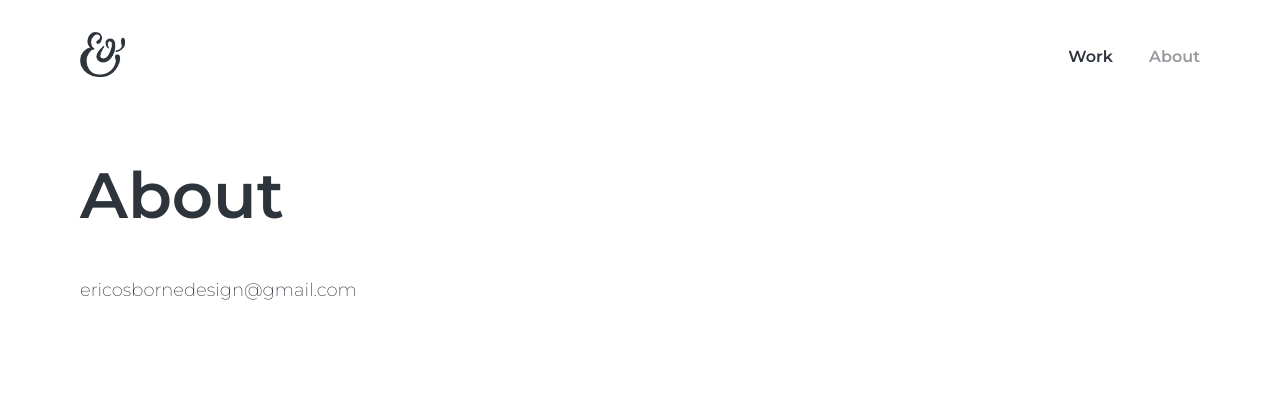
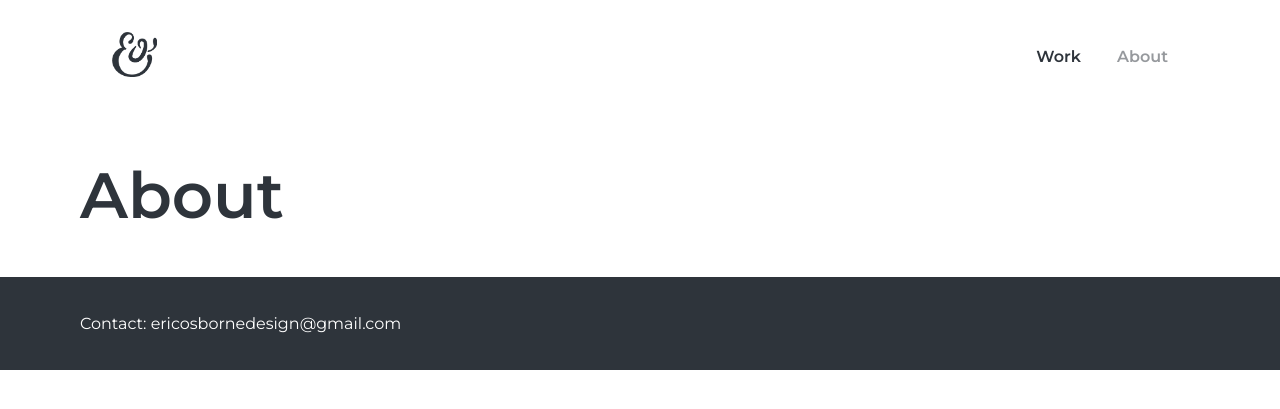
Before and after one commit to osbornedesign/eo-website, a PHP site: page /about.php in a window 1280 px wide. Shown: the top 409 px of the page. Run offline with PHP 8.4, Linux system fonts and the light colour scheme; some libraries are stand-ins or nearby versions.

Commit message:
fixed grid for layout and added images

```diff
--- a/about.php
+++ b/about.php
@@ -1,11 +1,13 @@
 <?php include 'elements/header.php'; ?>
 
-  <main role="main">
-    <h1>About</h1>
-    <!-- <p class="lead">Eric Osborne is a product designer based in Charlotte, NC</p> -->
-    <!-- <p class="lead">
-      <a href="#" class="btn btn-lg btn-primary">Learn more</a>
-    </p> -->
+  <main>
+  	<div class="body-container">
+	    <h1>About</h1>
+	    <!-- <p class="lead">Eric Osborne is a product designer based in Charlotte, NC</p> -->
+	    <!-- <p class="lead">
+	      <a href="#" class="btn btn-lg btn-primary">Learn more</a>
+	    </p> -->
+	  </div>
   </main>
 
   <?php include 'elements/footer.php'; ?>
--- a/css/main.css
+++ b/css/main.css
@@ -72,6 +72,9 @@
 
 .m-64 {
   margin: 64px !important; }
+
+.m-16-32 {
+  margin: 32px 16px 32px 16px !important; }
 
 .m-x-0 {
   margin-left: 0 !important;
@@ -1353,8 +1356,8 @@
   transition: color 0.05s linear, background-color 0.05s linear; }
 
 .btn.btn--brand {
-  border: 1px solid #3F4DE9;
-  background-color: #3F4DE9;
+  border: 1px solid #2F86D9;
+  background-color: #2F86D9;
   color: #ffffff; }
   .btn.btn--brand:hover {
     background-color: #3844ca; }
@@ -1423,19 +1426,19 @@ body {
     font-size: 48px; }
   body h3 {
     font-size: 32px; }
+  body h4 {
+    font-weight: 400; }
   body p {
     font-weight: 200;
     line-height: 1.5;
     font-size: 18px; }
 
 .cover-container {
-  width: 70em; }
-  .cover-container .row-full {
-    width: 100vw;
-    position: relative;
-    margin-left: -50vw;
-    height: auto;
-    left: 50%; }
+  width: 100em; }
+  .cover-container .body-container {
+    max-width: 70em;
+    margin: 0 auto;
+    padding: 0 32px; }
 
 /*
  * Header
@@ -1469,7 +1472,13 @@ header {
 /*
  * Footer
  */
-footer a {
-  text-decoration: none; }
+footer {
+  background-color: #2E343B;
+  color: #ffffff; }
+  footer a {
+    text-decoration: none;
+    color: #ffffff; }
+    footer a:hover {
+      color: #2F86D9 !important; }
 
 /*# sourceMappingURL=main.css.map */
--- a/css/main.scss
+++ b/css/main.scss
@@ -91,6 +91,10 @@ body {
     font-size: $font-size-x-large;
   }
 
+  h4 {
+    font-weight: $font-weight-regular;
+  }
+
   p {
     font-weight: $font-weight-light;
     line-height: 1.5;
@@ -99,15 +103,13 @@ body {
 }
 
 .cover-container {
-  width: 70em;
+  width: 100em;
 
-    .row-full {
-      width: 100vw;
-      position: relative;
-      margin-left: -50vw;
-      height: auto;
-      left: 50%;
-    }
+  .body-container {
+    max-width: 70em;
+    margin: 0 auto;
+    padding: 0 32px;
+  }
 }
 
 /*
@@ -155,7 +157,15 @@ header {
  */
 
 footer {
+  background-color: $black;
+  color: $white;
+
   a {
     text-decoration: none;
+    color: $white;
+
+    &:hover {
+      color: $blue !important;
+    }
   }
 }
--- a/css/utilities/_spacing.scss
+++ b/css/utilities/_spacing.scss
@@ -95,6 +95,10 @@
 
 	.m-64 {
 		margin: 64px !important;
+	}
+
+	.m-16-32 {
+		margin: 32px 16px 32px 16px !important;
 	}
 
 	//zero margins
--- a/css/utilities/_variables.scss
+++ b/css/utilities/_variables.scss
@@ -8,7 +8,7 @@ $xl-bp: 1200px;
 $lt-gray: #f4f4f4;
 $gray: #dee2e6;
 $orange: #F16C28;
-$blue: #3F4DE9;
+$blue: #2F86D9;
 $black: #2E343B;
 $white: #ffffff;
 
--- a/elements/footer.php
+++ b/elements/footer.php
@@ -1,5 +1,9 @@
 	  <footer>
-	  	<p><a href="mailto:ericosbornedesign@gmail.com?Subject=Hello!"> ericosbornedesign@gmail.com</a></p>
+	  	<div class="body-container p-16-0">
+		  	<h4>Contact:
+		  		<a href="mailto:ericosbornedesign@gmail.com?Subject=Hello!"> ericosbornedesign@gmail.com</a>
+		  	</h4>
+		  </div>
 	  </footer>
 	</div>
 	<!-- Bootstrap core JavaScript
--- a/elements/header.php
+++ b/elements/header.php
@@ -12,8 +12,9 @@
 	</head>
 	<body>
 		<script>document.body.className += ' fade-out';</script>
-		<div class="cover-container m-0-16">
-		  <header class="p-32-x">
+		<div class="cover-container">
+			<div class="body-container">
+			  <header class="p-32-x  m-0-32">
 			      <a href="index.php">
 			      	<img src="img/logo-icon.png" class="nav-logo" alt="Eric Osborne Design">
 			      </a>
@@ -22,3 +23,4 @@
 			        <a class="nav-link" href="about.php">About</a>
 			      </nav>
 			  </header>
+			</div>
--- a/index.php
+++ b/index.php
@@ -1,6 +1,7 @@
 <?php include 'elements/header.php'; ?>
 
   <main>
+    <div class="body-container">
       <div class="row">
         <div class="m-32-x-x-x">
           <h2>I'm Eric Osborne, a product designer based out of Charlotte, NC.</h2>
@@ -29,8 +30,7 @@
           <div class="col-xs-6 col-md-4">
             <div class="p-x-16 m-16-x">
               <a href="progress.php">
-              <img class="project-thumbnail" src="img/lattice.png" />
-              <p>Progress</p>
+                <img class="project-thumbnail" src="img/progress-thumb.png" />
               </a>
             </div>
           </div>
@@ -91,6 +91,7 @@
 
         </div>
       </div>
+    </div>
   </main>
 
   <?php include 'elements/footer.php'; ?>
```
Also changed, not shown: progress.php (+10 -5 lines), truelearn-app.php (+15 -6 lines), truelearn-website.php (+17 -4 lines), img/Flashcards – 2.png (added), img/Performance - 2.png (added), img/Tutor - 2.png (added), img/Weaker Subject - 2.png (added), img/progress-thumb.png (added), 3 other files. Lines whose indentation alone changed are shown as unchanged.
